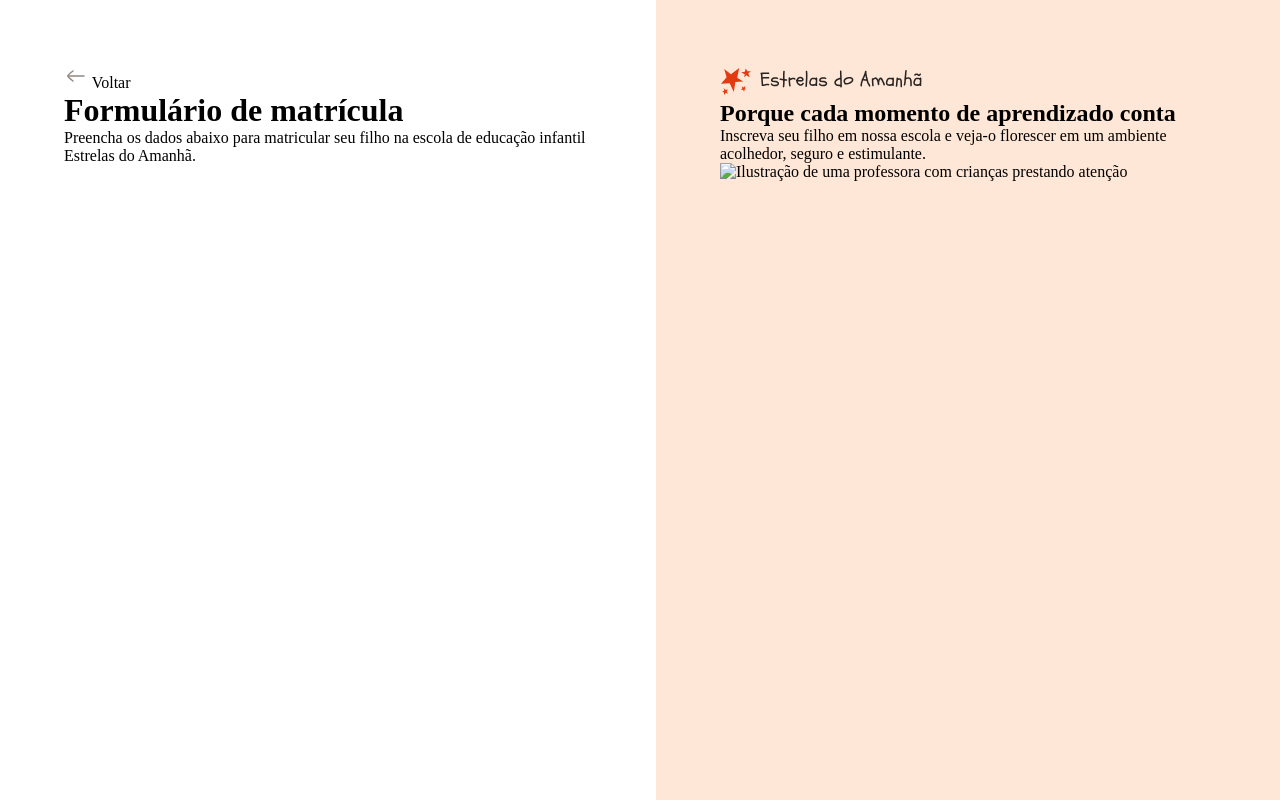
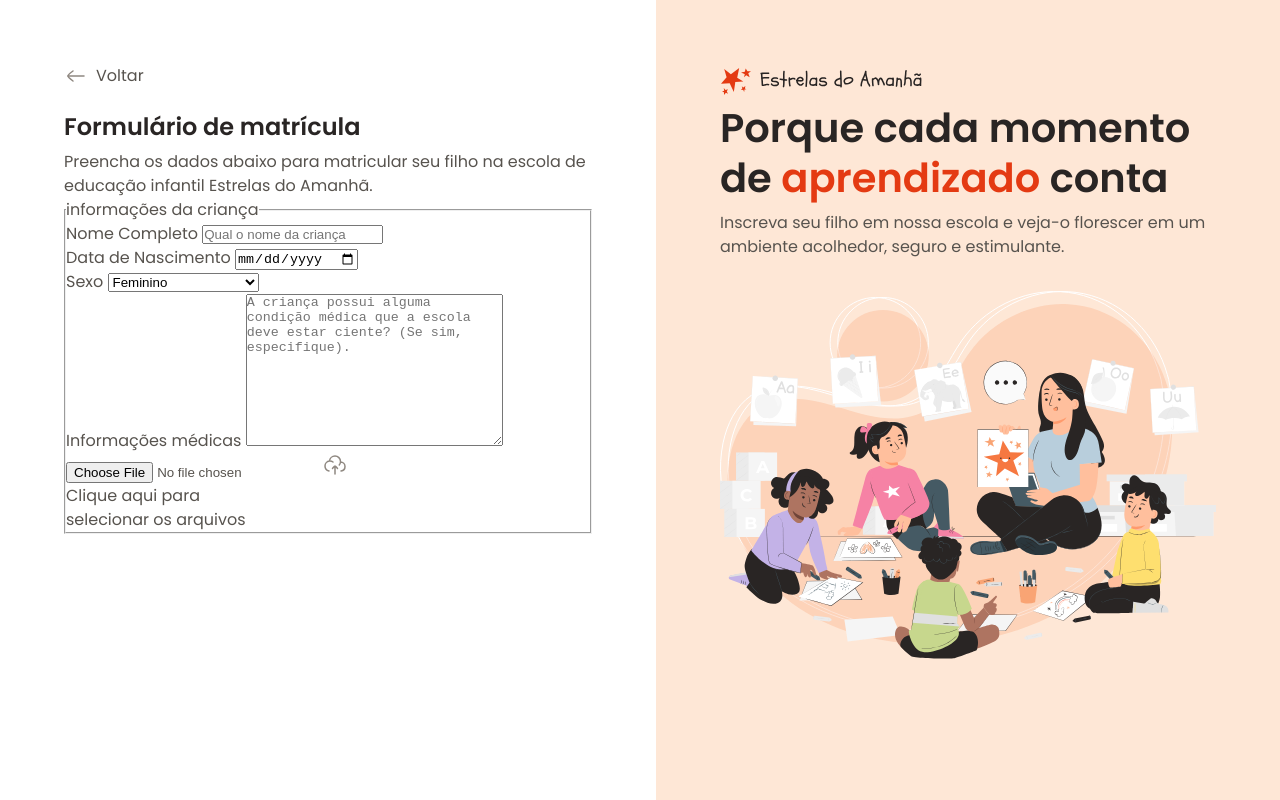
Before and after one commit to MarceloVieira22/Projeto---Formul-rio-de-Matricula, a plain HTML site: page index.html in a window 1280 px wide. Drawn offline with Linux system fonts and the light colour scheme.

Commit message:
Iniciando o formulário

```diff
--- a/index.html
+++ b/index.html
@@ -9,7 +9,9 @@
   <meta name="viewport" content="width=device-width, initial-scale=1.0">
   <title>Estrelas do Amanhã</title>
 
-  <link href="https://fonts.googleapis.com/css2?family=Poppins:ital,wght@0,100;0,200;0,300;0,400;0,500;0,600;0,700;0,800;0,900;1,100;1,200;1,300;1,400;1,500;1,600;1,700;1,800;1,900&display=swap" rel="stylesheet">
+  <link
+    href="https://fonts.googleapis.com/css2?family=Poppins:ital,wght@0,100;0,200;0,300;0,400;0,500;0,600;0,700;0,800;0,900;1,100;1,200;1,300;1,400;1,500;1,600;1,700;1,800;1,900&display=swap"
+    rel="stylesheet">
   <link rel="stylesheet" href="styles/index.css">
 </head>
 
@@ -25,6 +27,45 @@
           Formulário de matrícula
         </h1>
         <p> Preencha os dados abaixo para matricular seu filho na escola de educação infantil Estrelas do Amanhã.</p>
+        <form method="post" enctype="multipart/form-data">
+          <fieldset class="child-info">
+            <legend>informações da criança</legend>
+            <div class="input-wrapper">
+              <label for="fullname">Nome Completo</label>
+              <input id="fullname" name="fullname" type="text" placeholder="Qual o nome da criança">
+            </div>
+
+            <div class="input-wrapper">
+              <label for="birth">Data de Nascimento</label>
+              <input type="date" name="birth" id="birth" lang="pt-br">
+            </div>
+
+            <div class="select-wrapper">
+              <label for="gender">Sexo</label>
+                <select name="gender" id="gender">
+                  <option value="female">Feminino</option>
+                  <option value="male">Masculino</option>
+                  <option value="na">Prefiro não responder</option>
+                </select>
+              </div>
+
+            <div class="textarea-wrapper">
+              <label for="medical-info">Informações médicas</label>
+              <textarea name="medical-info" id="medical-info"
+                cols="30" rows="10"
+                placeholder="A criança possui alguma condição médica que a escola deve estar ciente? (Se sim, especifique)."
+                ></textarea>
+            </div>
+              <div class="droparea-wrapper">
+                <input type="file" id="birth-file" name="birth-file">
+                <img src="assets/icons/cloud-upload.svg" alt="">
+                <p>Clique aqui para <br>
+                  selecionar os arquivos
+                </p>
+              </div>
+
+          </fieldset>
+        </form>
       </div>
 
     </main>
--- a/styles/global.css
+++ b/styles/global.css
@@ -24,4 +24,17 @@
 
 body {
   overflow: hidden;
+
+  font: var(--text);
+  color: var(--text-secondary);
 }
+
+
+h1, h2 {
+  color: var(--text-primary);
+}
+
+img {
+  max-width: 100%;
+  height: auto;
+}
--- a/styles/layout.css
+++ b/styles/layout.css
@@ -14,6 +14,20 @@ main {
     max-width: 33rem;
     margin-left: auto;
   }
+
+  & .back {
+    display: flex;
+    align-items: center;
+    gap: .5rem;
+    margin-bottom: 1.5rem;
+  }
+
+  & h1 {
+    font: 600 1.5rem/1.25 var(--font-family);
+    margin-bottom: .5rem;
+  }
+
+
 }
 
 aside {
@@ -21,6 +35,20 @@ aside {
   padding: 4rem;
 
   & .aside-container {
+    max-width: 31rem;
 
+    & > img {
+      margin-top: 2rem;
+    }
   }
+
+
+  & h2 {
+    font: 600 2.5rem/1.25 var(--font-family);
+    margin-bottom: .5rem;
+    & span {
+      color: var(--text-highligth);
+    }
+  }
+
 }
```
Also changed, not shown: assets/Illustration.svg (added). Lines whose indentation alone changed are shown as unchanged.
